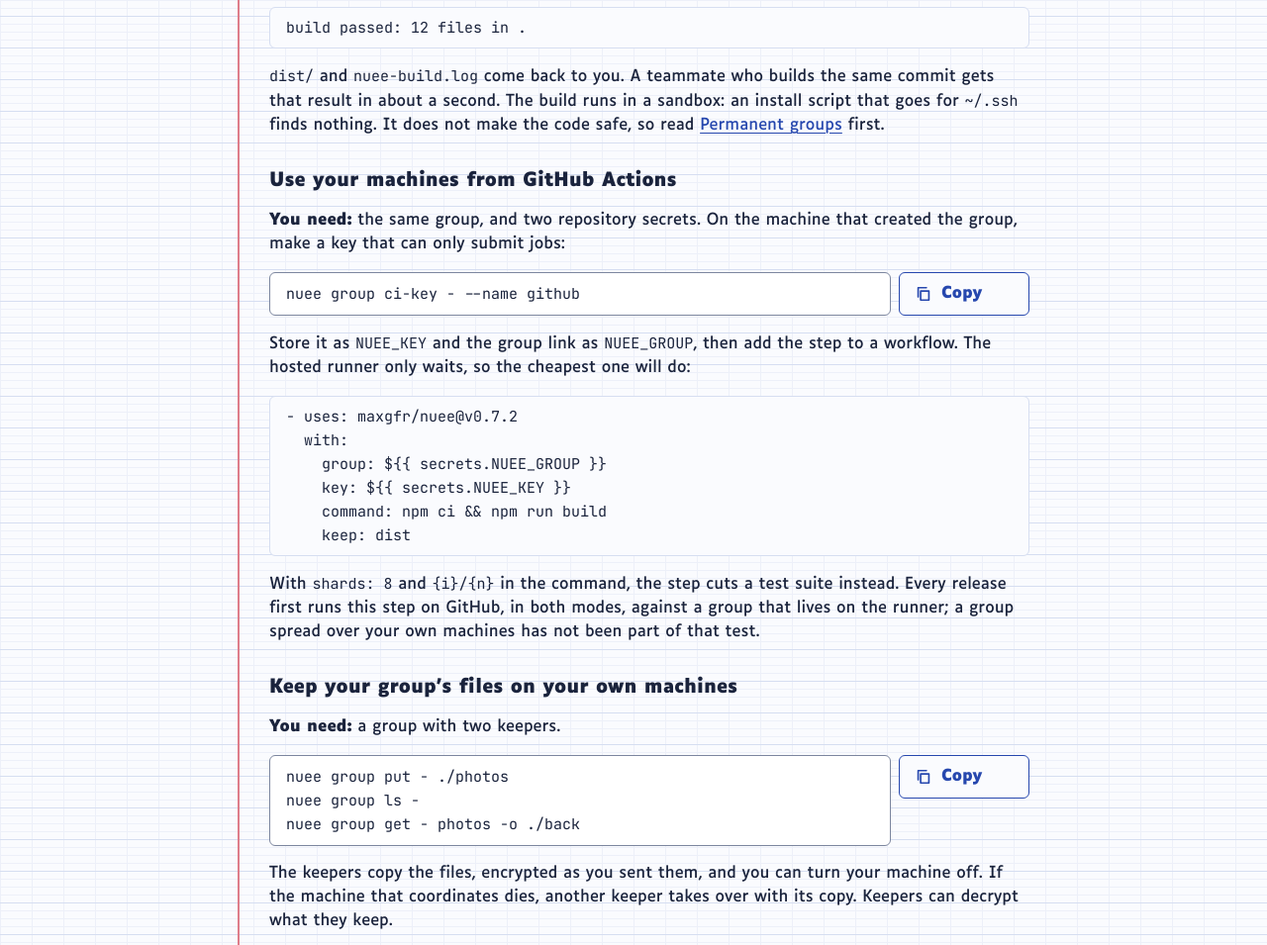
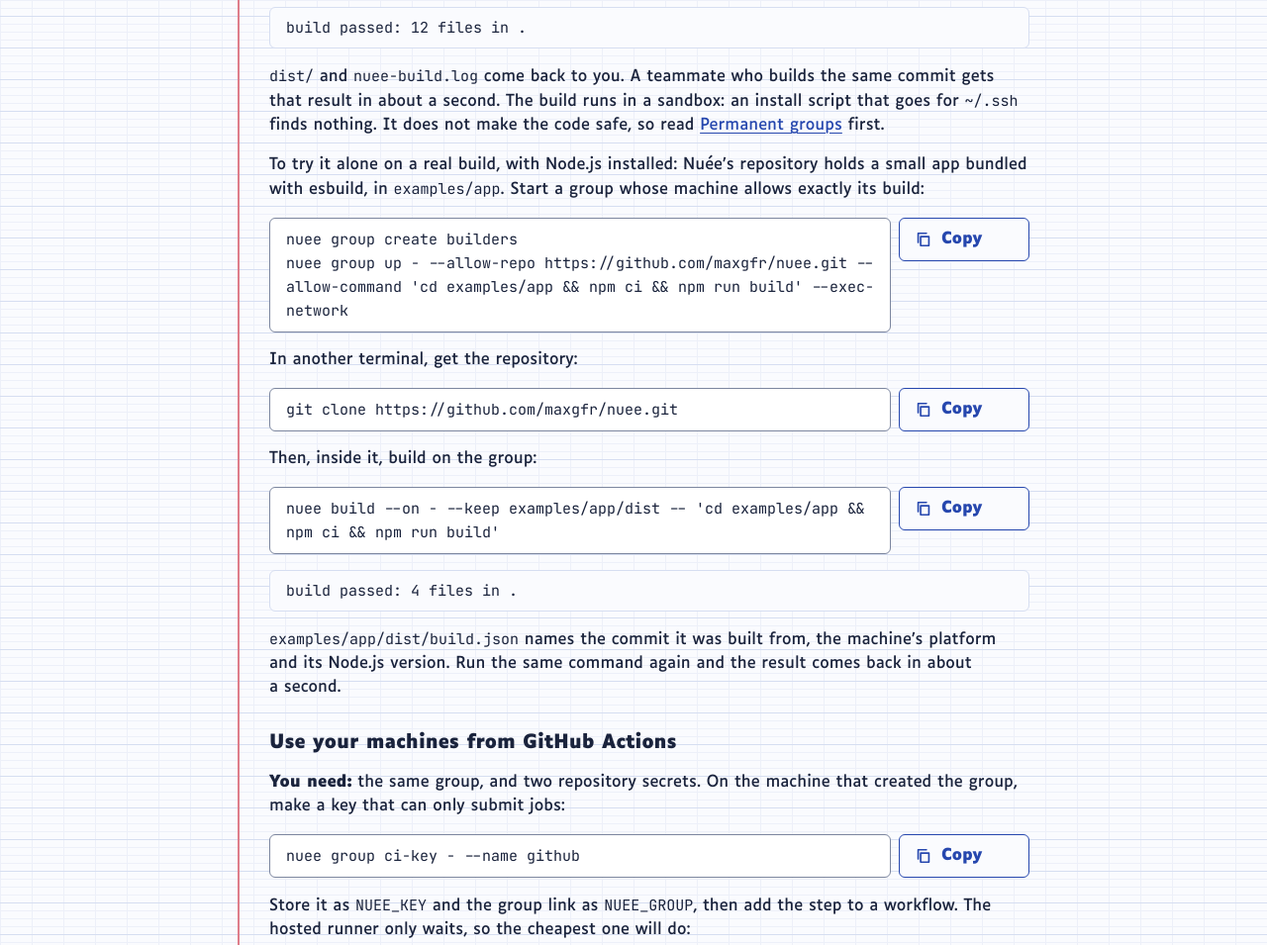
Before and after one commit to maxgfr/nuee, a website with bundled scripts: page web/docs/index.html in a window 1280 px wide. Shown: the part 6960-7915 px from the top of the page at 99% size. Built offline with nearby package versions, Linux system fonts and the light colour scheme.

Commit message:
docs: try a group build on a real app, examples/app of this repository

```diff
--- a/web/docs/index.html
+++ b/web/docs/index.html
@@ -203,6 +203,15 @@ error: 1 of 4 shards failed; logs in nuee-out/shard-3f2a91c07b1d</code></pre>
 <pre class="command"><code>nuee build --on - --keep dist -- 'npm ci &amp;&amp; npm run build'</code></pre>
 <pre class="output"><code>build passed: 12 files in .</code></pre>
 <p><code>dist/</code> and <code>nuee-build.log</code> come back to you. A teammate who builds the same commit gets that result in about a second. The build runs in a sandbox: an install script that goes for <code>~/.ssh</code> finds nothing. It does not make the code safe, so read <a href="#groups">Permanent groups</a> first.</p>
+<p>To try it alone on a real build, with Node.js installed: Nuée’s repository holds a small app bundled with esbuild, in <code>examples/app</code>. Start a group whose machine allows exactly its build:</p>
+<pre class="command"><code>nuee group create builders
+nuee group up - --allow-repo https://github.com/maxgfr/nuee.git --allow-command 'cd examples/app &amp;&amp; npm ci &amp;&amp; npm run build' --exec-network</code></pre>
+<p>In another terminal, get the repository:</p>
+<pre class="command"><code>git clone https://github.com/maxgfr/nuee.git</code></pre>
+<p>Then, inside it, build on the group:</p>
+<pre class="command"><code>nuee build --on - --keep examples/app/dist -- 'cd examples/app &amp;&amp; npm ci &amp;&amp; npm run build'</code></pre>
+<pre class="output"><code>build passed: 4 files in .</code></pre>
+<p><code>examples/app/dist/build.json</code> names the commit it was built from, the machine’s platform and its Node.js version. Run the same command again and the result comes back in about a second.</p>
 
 <h3 id="ex-ci"><a href="#ex-ci">Use your machines from GitHub Actions</a></h3>
 <p><strong>You need:</strong> the same group, and two repository secrets. On the machine that created the group, make a key that can only submit jobs:</p>
```
Also changed, not shown: docs/GROUPS.md (+17 -0 lines).
